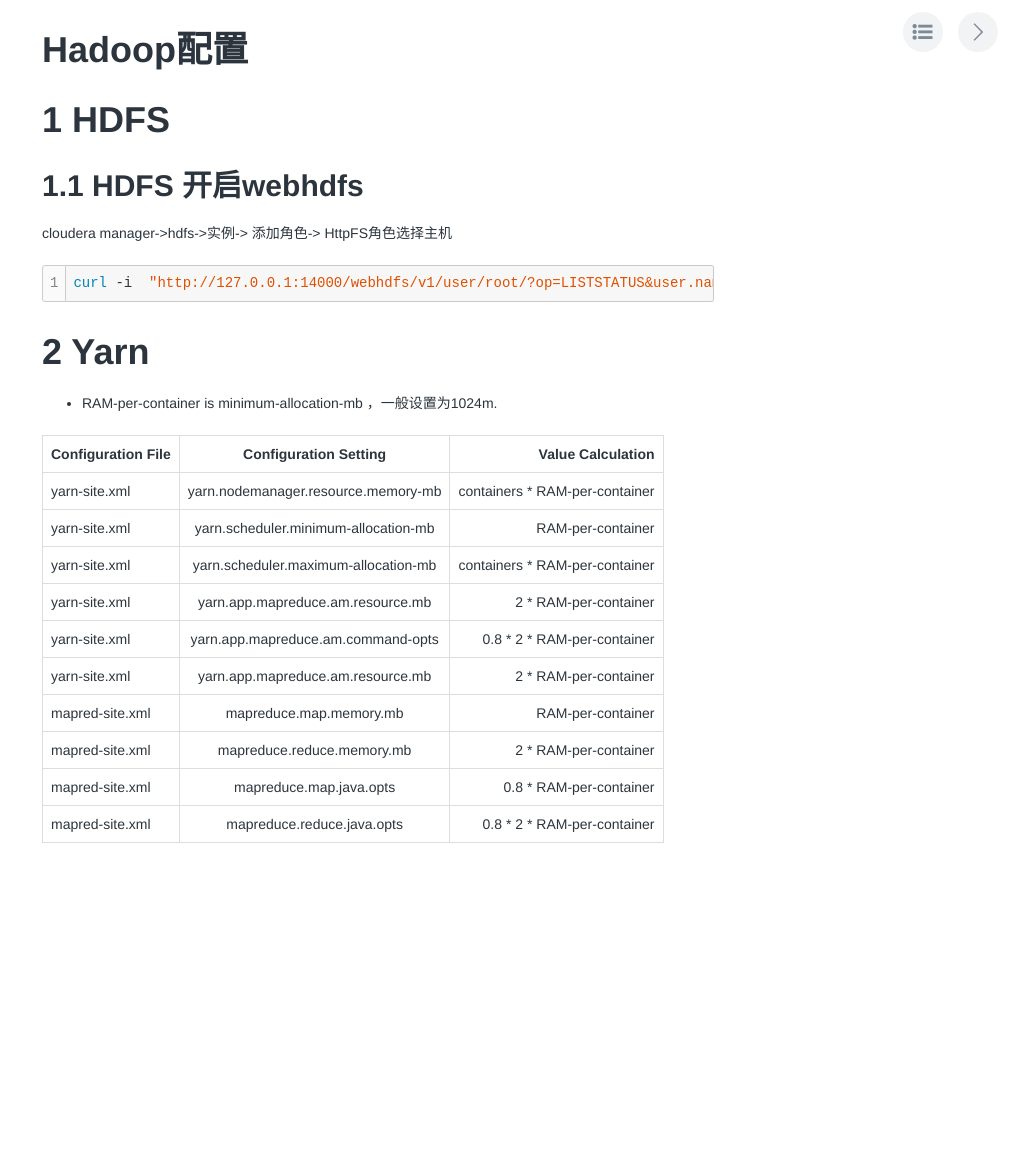
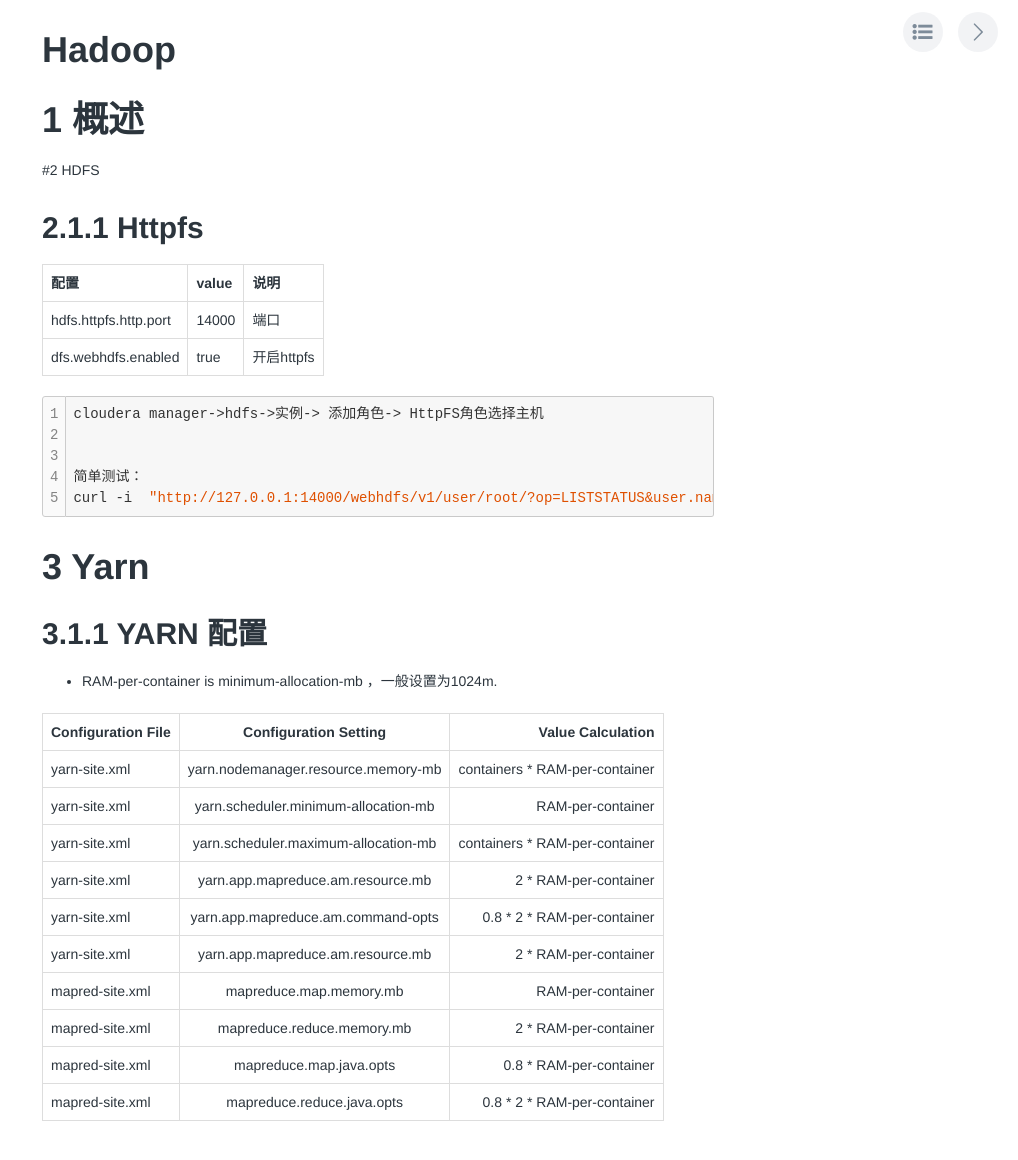
Before and after one commit to wangbokun/wangbokun.github.io, a Jekyll site: the page built from _posts/大数据/2018-07-21-hadoop.md, in a window 1280 px wide. Shown: the top 1160 px of the page, without its empty margins (262-1280 px from the left). Built offline with Jekyll 4.4.1, drawn with Linux system fonts in a browser that asks for light colours; comment, search, counter and statistics services are not loaded.

````diff
--- a/_posts/大数据/2018-07-21-hadoop配置.md
+++ b/_posts/大数据/2018-07-21-hadoop.md
@@ -3,14 +3,28 @@ layout: post
 category: 大数据
 ---
 
-# 1 HDFS
-## 1.1 HDFS 开启webhdfs
+# 1 概述
+
+
+#2 HDFS
+## 2.1.1 Httpfs
+
+
+| 配置 | value | 说明  |
+| --- | --- | --- |
+| hdfs.httpfs.http.port | 14000 |端口  |
+|dfs.webhdfs.enabled|true|开启httpfs|
+
+```
 cloudera manager->hdfs->实例-> 添加角色-> HttpFS角色选择主机
 
-```
+
+简单测试：
 curl -i  "http://127.0.0.1:14000/webhdfs/v1/user/root/?op=LISTSTATUS&user.name=root"
 ```
-# 2 Yarn
+
+# 3 Yarn
+## 3.1.1 YARN 配置
 
 * RAM-per-container is minimum-allocation-mb ，一般设置为1024m.
 
````
Also changed, not shown: _posts/运维/2018-07-21-prometheus-exporter-1.md (added, +86 -0 lines), _posts/运维/2018-07-21-prometheus-exporter.md (deleted, +0 -49 lines), _posts/运维/cassandra/2018-07-21-cassandra操作手册.md (+13 -10 lines), 1 other file.
